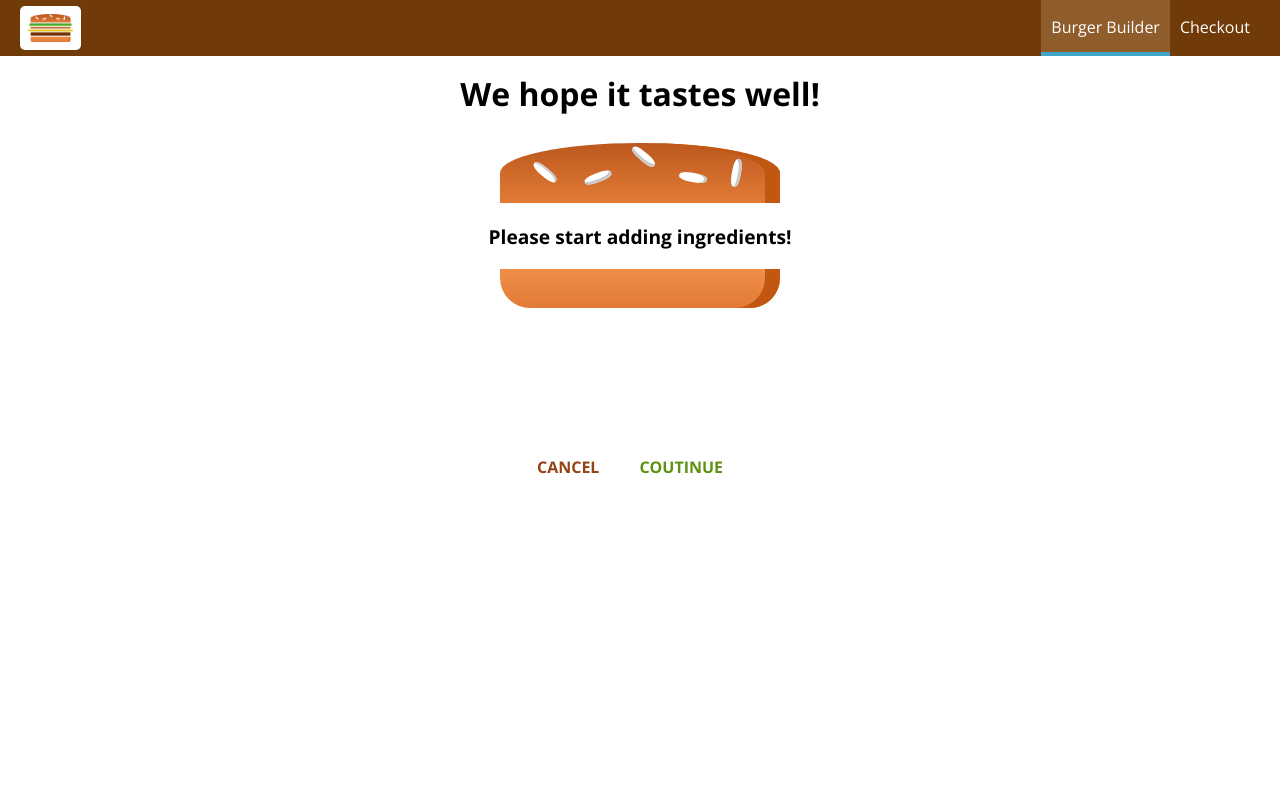
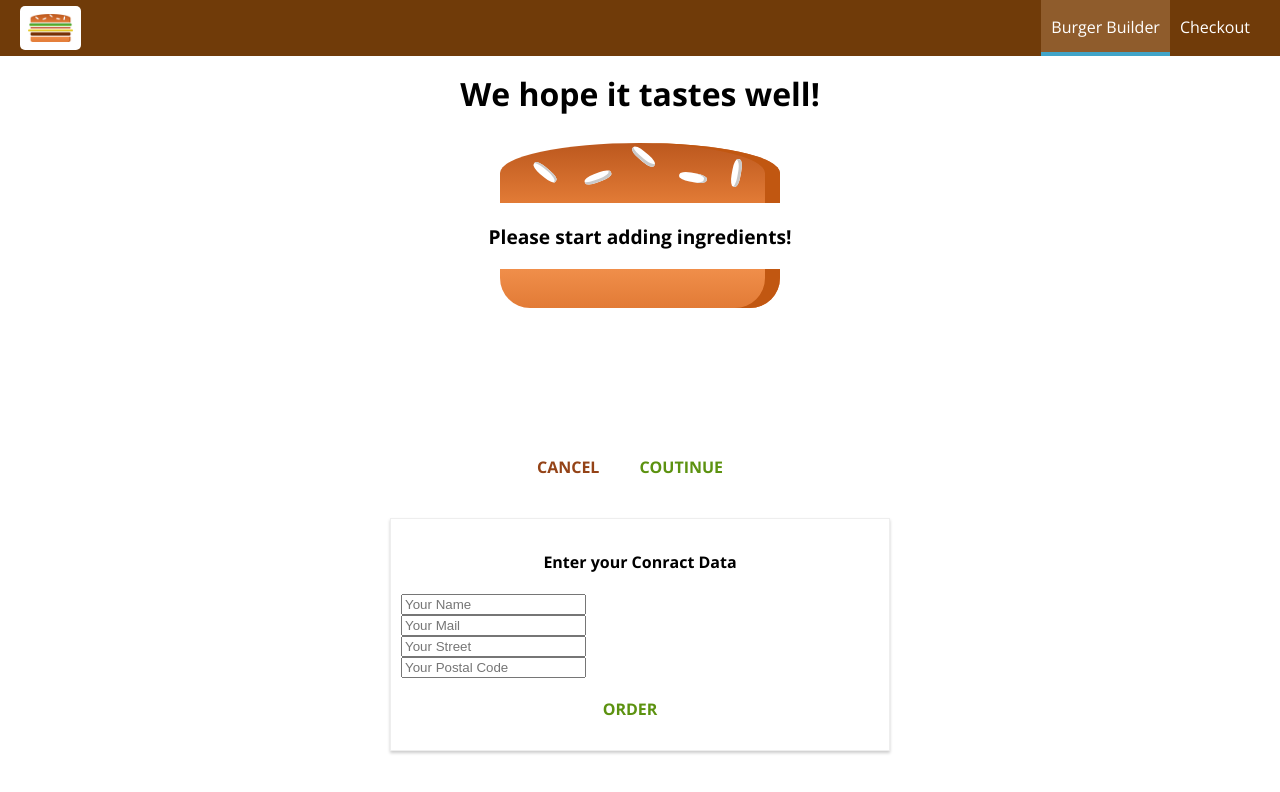
Before and after one commit to chanyt0216/my-burger-app-basic, a React app: page /checkout in a window 1280 px wide. Both pictures are taken after a click on the button "COUTINUE". Shown: the top 792 px of the page. Built offline with nearby package versions, Linux system fonts and the light colour scheme.

Commit message:
navigatin to the contact data component

```diff
--- a/src/App.js
+++ b/src/App.js
@@ -3,6 +3,7 @@ import React, { Component } from "react";
 import Layout from "./hoc/Layout/Layout";
 import BugerBuilder from "./containers/BugerBuilder/BugerBuilder";
 import Checkout from "./containers/Checkout/Checkout";
+import Orders from "./containers/Orders/Orders";
 
 class App extends Component {
   render() {
@@ -11,6 +12,7 @@ class App extends Component {
         <Layout>
           <Switch>
             <Route path="/checkout" component={Checkout} />
+            <Route path="/orders" component={Orders} />
             <Route path="/" component={BugerBuilder} />
           </Switch>
         </Layout>
--- /dev/null
+++ b/src/components/Order/Order.js
@@ -0,0 +1,15 @@
+import React from "react";
+import classes from "./Order.less";
+
+const Order = props => {
+  return (
+    <div className={classes.Order}>
+      <p>Ingredients: </p>
+      <p>
+        Price: <strong>USD 5.45</strong>
+      </p>
+    </div>
+  );
+};
+
+export default Order;
--- /dev/null
+++ b/src/components/Order/Order.less
@@ -0,0 +1,8 @@
+.Order {
+  width: 100%;
+  border: 1px solid #eee;
+  box-shadow: 0 2px 3px #ccc;
+  padding: 10px;
+  margin: 10px auto;
+  box-sizing: border-box;
+}
--- a/src/containers/Checkout/Checkout.js
+++ b/src/containers/Checkout/Checkout.js
@@ -1,6 +1,8 @@
 import React, { Component } from "react";
+import { Route } from "react-router-dom";
 // import classes from "./Checkout.less";
 import CheckoutSummary from "../../components/Order/CheckoutSummary/CheckoutSummary";
+import ContactData from "./ContactData/ContactData";
 
 class Checkout extends Component {
   state = {
@@ -42,6 +44,10 @@ class Checkout extends Component {
           checkoutCancelled={this.chcekoutCancelledHandler}
           checkoutContinued={this.checkoutContinuedHandler}
         />
+        <Route
+          path={`${this.props.match.path}/contact-data`}
+          component={ContactData}
+        />
       </div>
     );
   }
--- /dev/null
+++ b/src/containers/Checkout/ContactData/ContactData.js
@@ -0,0 +1,51 @@
+import React, { Component } from "react";
+import Button from "../../../components/UI/Button/Button";
+import classes from "./ContactData.less";
+
+class ContactData extends Component {
+  state = {
+    name: "",
+    email: "",
+    address: {
+      street: "",
+      postalCode: ""
+    }
+  };
+
+  render() {
+    return (
+      <div className={classes.ContactData}>
+        <h4>Enter your Conract Data</h4>
+        <form>
+          <input
+            className={classes.Input}
+            type="text"
+            name="name"
+            placeholder="Your Name"
+          />
+          <input
+            className={classes.Input}
+            type="text"
+            name="email"
+            placeholder="Your Mail"
+          />
+          <input
+            className={classes.Input}
+            type="text"
+            name="street"
+            placeholder="Your Street"
+          />
+          <input
+            className={classes.Input}
+            type="text"
+            name="postal"
+            placeholder="Your Postal Code"
+          />
+          <Button btnType="Success">ORDER</Button>
+        </form>
+      </div>
+    );
+  }
+}
+
+export default ContactData;
--- /dev/null
+++ b/src/containers/Checkout/ContactData/ContactData.less
@@ -0,0 +1,18 @@
+.ContactData {
+  margin: 20px auto;
+  width: 80%;
+  text-align: center;
+  box-shadow: 0 2px 3px #ccc;
+  border: 1px solid #eee;
+  padding: 10px;
+  box-sizing: border-box;
+
+  @media (min-width: 600px) {
+    width: 500px;
+  }
+}
+
+.Input {
+  display: block;
+  // margin: 0 auto;
+}
--- /dev/null
+++ b/src/containers/Orders/Orders.js
@@ -0,0 +1,15 @@
+import React, { Component } from "react";
+import Order from "../../components/Order/Order";
+
+class Orders extends Component {
+  render() {
+    return (
+      <div>
+        <Order />
+        <Order />
+      </div>
+    );
+  }
+}
+
+export default Orders;
```
Also changed, not shown: src/containers/Orders/Orders.less (added).
